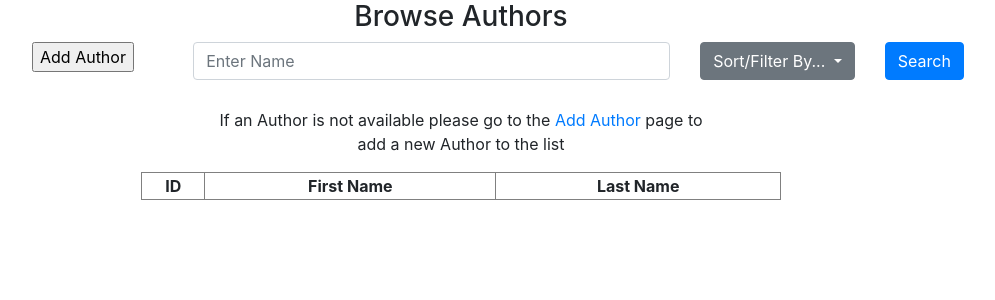
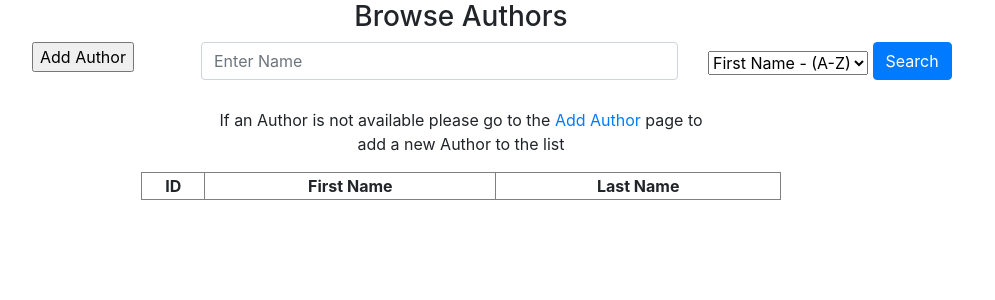
Before and after one commit to Cart6278/the-outdated-library-cs340, a Flask app: page /authors in a window 1280 px wide. Shown: the part 56-356 px from the top of the page, without its empty margins (179-1174 px from the left). Run offline with Flask 2, Linux system fonts and the light colour scheme; data that the repository does not hold is empty; some libraries are stand-ins or nearby versions.

Commit message:
Updated search functions for books and authors. Working on book genre search by check-box

```diff
--- a/starter_website/templates/authors.html
+++ b/starter_website/templates/authors.html
@@ -27,20 +27,16 @@
         <div class="col-6">
             <input class="form-control" type="text" placeholder="Enter Name" aria-label="Search">
         </div>
-        <div class="dropdown col">
-                    <button class="btn btn-secondary dropdown-toggle" type="button" id="dropdownMenuButton" data-toggle="dropdown" aria-haspopup="true" aria-expanded="false" >
-                    Sort/Filter By...
-                    </button>
-                    <div class="dropdown-menu" aria-labelledby="dropdownMenuButton">
-                    <a class="dropdown-item" href="#">First Name - (A-Z)</a>
-                    <a class="dropdown-item" href="#">First Name - (Z-A)</a>
-                    <a class="dropdown-item" href="#">Last Name - (A-Z)</a>
-                    <a class="dropdown-item" href="#">Last Name - (Z-A)</a>
-                    </div>
-        </div>
-        <div class="container col">
-            <button type="submit" class="btn btn-primary mb-2">Search</button>
-        </div>
+        <form class="col-4" name="filter_authors" method="post" action="{{ url_for('authors') }}">
+            <select name="type">
+                <option value="first_nam_asc">First Name - (A-Z)</option>
+                <option value="first_nam_dec">First Name - (Z-A)</option>
+                <option value="last_nam_asc">Last Name - (A-Z)</option>
+                <option value="last_nam_dec">Last Name - (Z-A)</option>
+            </select>
+             <button type="submit" class="btn btn-primary mb-2">Search</button>
+        </form>
+
     </div>
 
 </div>
--- a/starter_website/webapp.py
+++ b/starter_website/webapp.py
@@ -139,7 +139,20 @@ def delete_reservations(id):
 def browse_authors():
     print("Fetching and rendering authors web page")
     db_connection = connect_to_database()
-    query = 'SELECT a.authorID, a.authorFirst, a.authorLast FROM Authors AS a;'
+    query = '''SELECT a.authorID, a.authorFirst, a.authorLast FROM Authors AS a'''
+# drop down menu for authors sorting
+    if request.method == 'POST':
+        option = request.form['type']
+        if option == 'first_nam_asc':
+            query += ' ORDER BY authorFirst ASC;'
+        elif option == 'first_nam_dec':
+            query += ' ORDER BY authorFirst DESC;'
+        elif option == 'last_nam_asc':
+            query += ' ORDER BY authorLast ASC;'
+        elif option == 'last_nam_dec':
+            query += ' ORDER BY authorLast DESC;'
+    elif request.method == 'GET':
+        query += ';'
 
     result = execute_query(db_connection, query).fetchall()
     print(result)
@@ -169,10 +182,25 @@ def add_authors():
 def browse_books():
     print("Fetching and rendering books web page")
     db_connection = connect_to_database()
+    # THIS CODE WORKS -- query = ''' SELECT b.isbn, b.title, GROUP_CONCAT(DISTINCT a.authorFirst, ' ', a.authorLast) AS authorName, b.genre, b.isFiction FROM Authors AS a
+	#	INNER JOIN Author_Book AS ab ON ab.authorID=a.authorID
+	#	INNER JOIN Books AS b ON ab.isbn=b.isbn
+	#	GROUP BY b.title ORDER BY a.authorFirst, a.authorLast; '''
+
     query = ''' SELECT b.isbn, b.title, GROUP_CONCAT(DISTINCT a.authorFirst, ' ', a.authorLast) AS authorName, b.genre, b.isFiction FROM Authors AS a
 		INNER JOIN Author_Book AS ab ON ab.authorID=a.authorID
 		INNER JOIN Books AS b ON ab.isbn=b.isbn
-		GROUP BY b.title ORDER BY a.authorFirst, a.authorLast; '''
+		GROUP BY b.title'''
+
+    # drop down menu for Book title sorting
+    if request.method == 'POST':
+        option = request.form['type']
+        if option == 'title_asc':
+            query += ' ORDER BY title ASC;'
+        elif option == 'title_dec':
+            query += ' ORDER BY title DESC;'
+    elif request.method == 'GET':
+        query += ' ORDER BY a.authorFirst, a.authorLast;'
     result = execute_query(db_connection, query).fetchall()
     print(result)
     return render_template('books.html', rows=result)
```
Also changed, not shown: starter_website/templates/books.html (+7 -11 lines).
